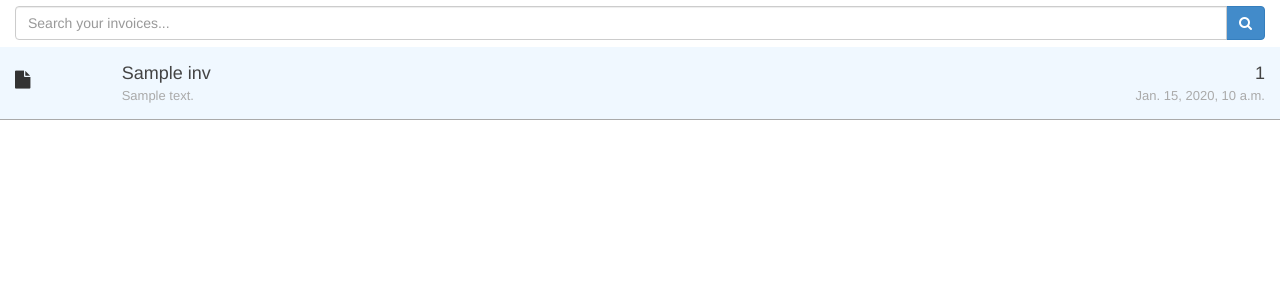
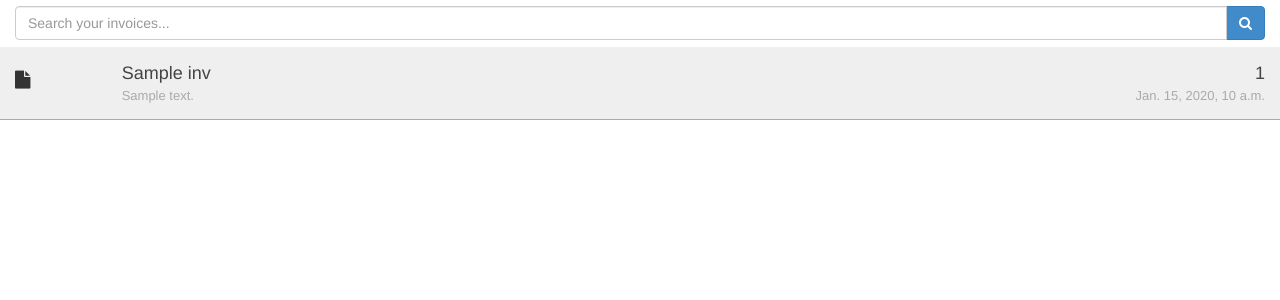
Before and after one commit to jcolaco-nmz/niffy, a Django app: template niffy-backend/niffy/templates/invoices.html in a window 1280 px wide. Shown: the part 51-351 px from the top of the page. Run offline with Django 3.2, Linux system fonts and the light colour scheme; the template is opened without the code that fills it: most values are stand-ins (such as "Sample title", 1, 10 or a date in 2020); some libraries are stand-ins or nearby versions.

Commit message:
Updated list background color.

```diff
--- a/niffy-backend/static/css/main.css
+++ b/niffy-backend/static/css/main.css
@@ -5,7 +5,7 @@
     border-bottom-width: 1px;
     border-bottom-color: #aaaaaa;
     border-bottom-style: solid;
-    background-color: aliceblue;
+    background-color: #EFEFEF
 }
 
 .inv-company {
```
